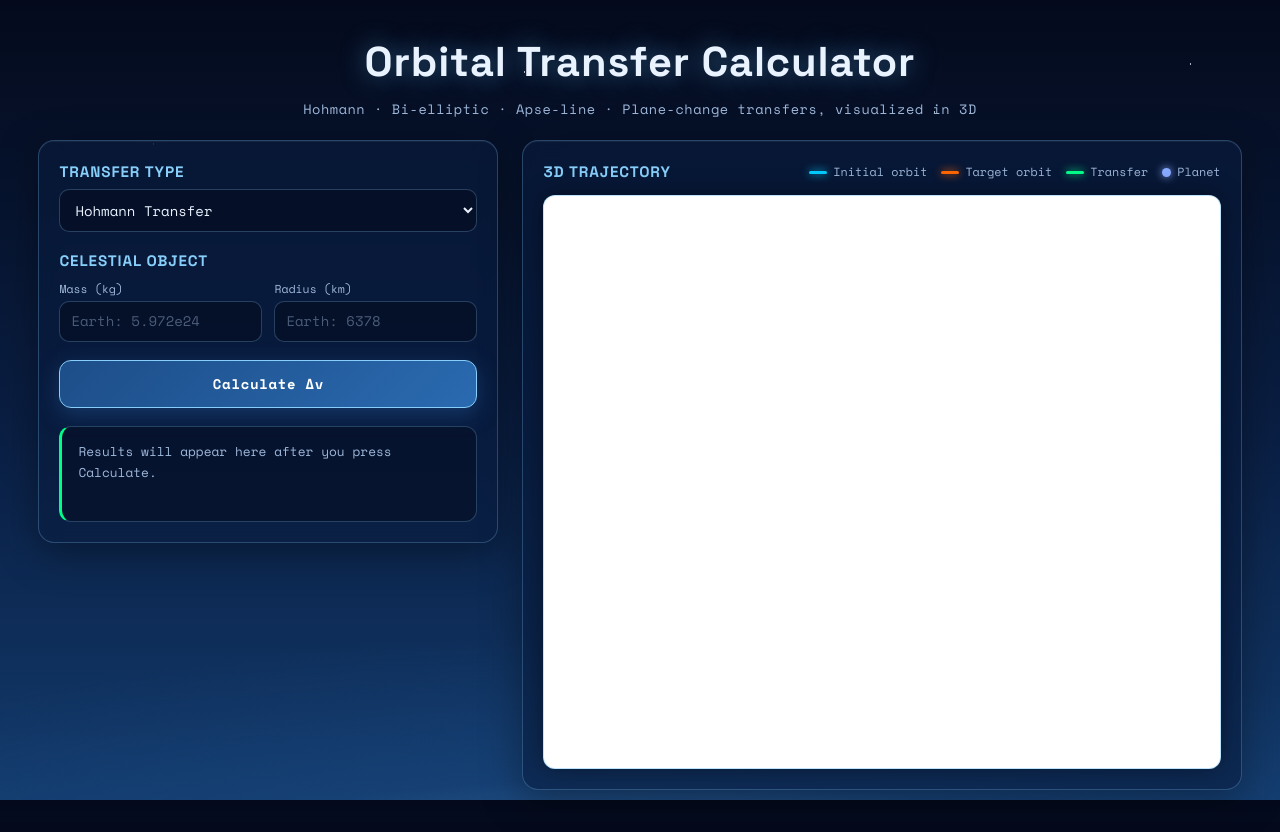
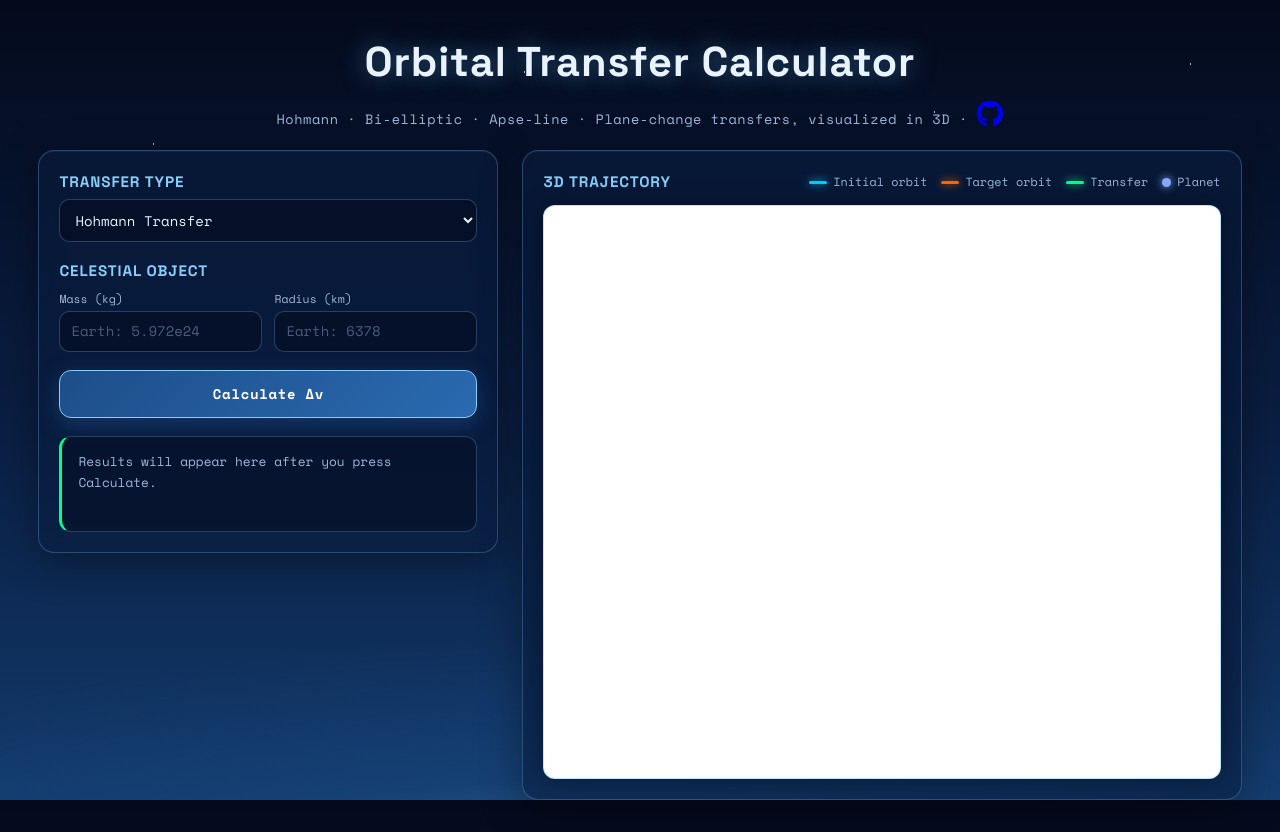
Before and after one commit to Sagittarius-B-Astro/OrbitalTransferCalculator, a website with bundled scripts: page index.html in a window 1280 px wide. Built offline with nearby package versions, Linux system fonts and the light colour scheme; a script that the page names is missing.

Commit message:
Added github repo

```diff
--- a/index.html
+++ b/index.html
@@ -7,13 +7,16 @@
     <link rel="preconnect" href="https://fonts.googleapis.com">
     <link rel="preconnect" href="https://fonts.gstatic.com" crossorigin>
     <link href="https://fonts.googleapis.com/css2?family=Space+Mono:wght@400;700&family=Space+Grotesk:wght@500;700&display=swap" rel="stylesheet">
+    <link rel="stylesheet" href="https://cdnjs.cloudflare.com/ajax/libs/font-awesome/6.0.0/css/all.min.css">
     <link rel="stylesheet" href="OTCstyle.css">
     <script src="https://www.desmos.com/api/v1.12/calculator.js?apiKey=4154938d5d4a4139bfb32b60db31eb2e"></script>
   </head>
   <body>
     <header class="top-container">
       <h1>Orbital Transfer Calculator</h1>
-      <p class="tagline">Hohmann · Bi-elliptic · Apse-line · Plane-change transfers, visualized in 3D</p>
+      <p class="tagline">Hohmann · Bi-elliptic · Apse-line · Plane-change transfers, visualized in 3D ·
+        <a href="https://github.com/Sagittarius-B-Astro/OrbitalTransferCalculator" target="_blank"><i class="fa-brands fa-github fa-2x"></i></a>
+      </p>
     </header>
 
     <main class="mainscreen">
```
Also changed, not shown: README.md.
